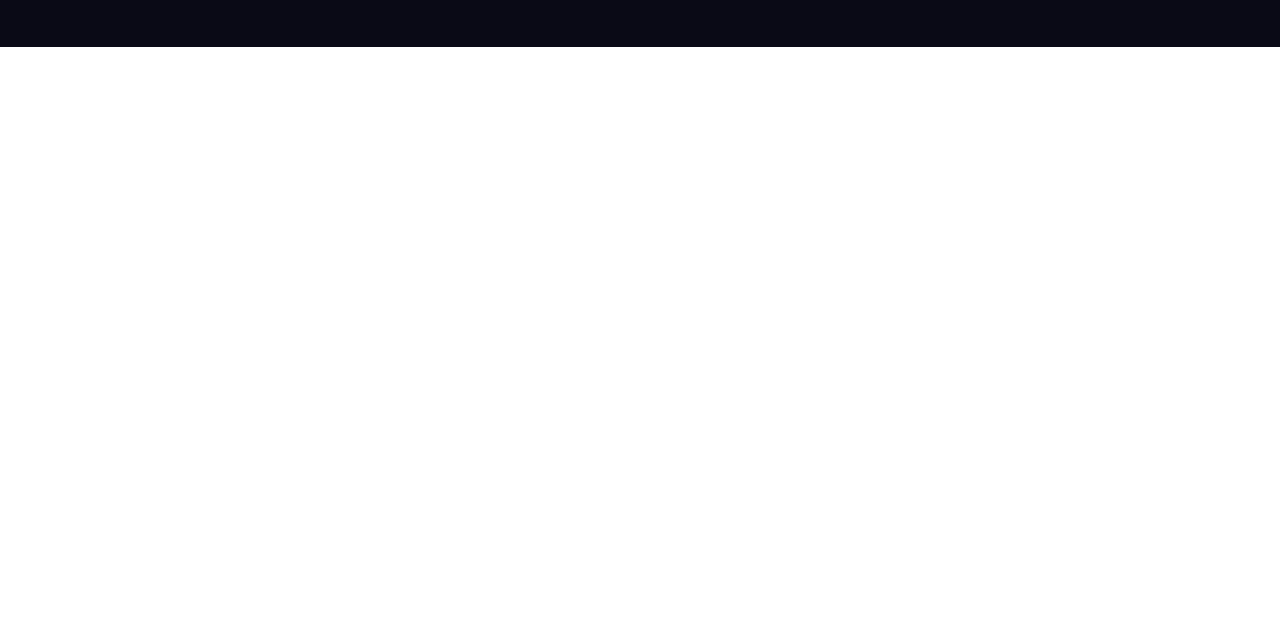
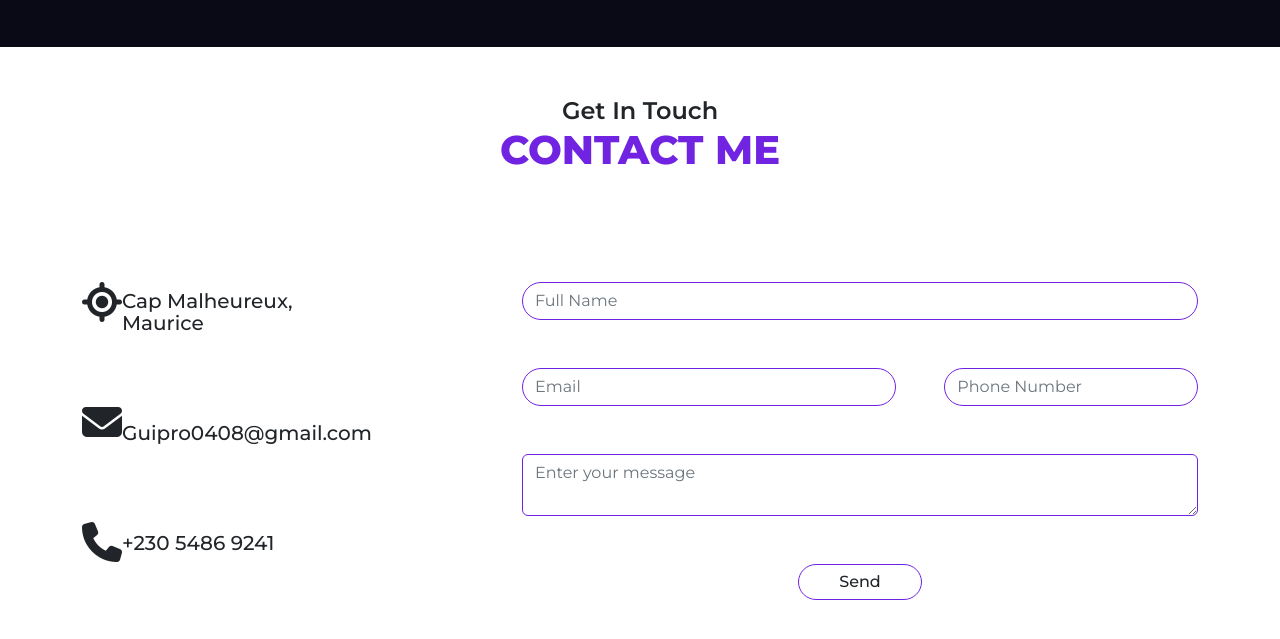
Before and after one commit to GuiPro0408/My-Portfolio, a website: page index.html in a window 1280 px wide. Shown: the part 4567-5206 px from the top of the page. Before the commit the page ends 4714 px from the top, so only its background shows below. Drawn offline with nearby package versions, Linux system fonts and the light colour scheme.

Commit message:
add contact form

```diff
--- a/CSS/Style.css
+++ b/CSS/Style.css
@@ -366,3 +366,67 @@ header .container {
 #portfolio .overlay .view-website:hover {
     background-position: right center;
 }
+
+
+/* CONTACT SECTION */
+
+#contact {
+    width: 100%;
+    display: flex;
+    justify-content: center;
+}
+
+#contact .container {
+    display: flex;
+    justify-content: center;
+    gap: 150px;
+}
+
+#contact ul {
+    padding: 0;
+    margin: 0;
+    height: 300px;
+    display: flex;
+    flex-direction: column;
+    justify-content: space-between;
+}
+
+#contact .infos {
+    display: flex;
+    width: 40%;
+    justify-content: space-between;
+}
+
+#contact .infos ul li {
+    margin-bottom: 20px;
+    font-weight: 500;
+    font-size: 20px;
+    line-height: 22px;
+}
+
+#contact .infos i {
+    text-align: center;
+    font-size: 40px;
+}
+
+#contact input,
+#contact button {
+    border-radius: 50px;
+    border: 1px solid#7123E2;
+}
+
+#contact textarea {
+    border: 1px solid#7123E2;
+}
+
+#contact .send-btn {
+    padding: 5px 40px;
+    font-weight: 500;
+}
+
+#contact .send-btn:hover {
+    background-color: #7123E2;
+}
+
+
+/* FOOTER SECTION */
--- a/index.html
+++ b/index.html
@@ -235,20 +235,48 @@
 
     <section id="contact">
         <div class="wrapper">
+            <div class="heading">
+                <h4>Get In Touch</h4>
+                <h1>CONTACT ME</h1>
+            </div>
             <div class="container">
                 <div class="infos">
-
+                    <ul>
+                        <li><i class="fa-solid fa-location-crosshairs"></i></li>
+                        <li><i class="fa-solid fa-envelope"></i></li>
+                        <li><i class="fa-solid fa-phone"></i></li>
+                    </ul>
+                    <ul class="py-2">
+                        <li>Cap Malheureux, Maurice</li>
+                        <li>Guipro0408@gmail.com</li>
+                        <li>+230 5486 9241</li>
+                    </ul>
                 </div>
 
-                <form action="" class="from">
-
+                <form class="row g-5">
+                    <div class="col-12">
+                        <input type="text" class="form-control" id="inputName" placeholder="Full Name">
+                    </div>
+                    <div class="col-md-7">
+                        <input type="email" class="form-control" id="inputEmail4" placeholder="Email">
+                    </div>
+                    <div class="col-md-5">
+                        <input type="tel" class="form-control" id="inputPassword4" placeholder="Phone Number">
+                    </div>
+                    <div class="col-12">
+                        <textarea class="form-control" placeholder="Enter your message" id="floatingTextarea"></textarea>
+                    </div>
+                    <div class="col-12 text-center">
+                        <button type="submit" class="btn btn-outline-dark send-btn">Send</button>
+                    </div>
                 </form>
             </div>
         </div>
     </section>
 
-    <script src="https://kit.fontawesome.com/2b3f3ea678.js" crossorigin="anonymous"></script>
-    <script src="https://cdn.jsdelivr.net/npm/bootstrap@5.2.0/dist/js/bootstrap.bundle.min.js" integrity="sha384-A3rJD856KowSb7dwlZdYEkO39Gagi7vIsF0jrRAoQmDKKtQBHUuLZ9AsSv4jD4Xa" crossorigin="anonymous"></script>
+    <script src="https://kit.fontawesome.com/956ab2c1ac.js" crossorigin="anonymous"></script>
+    <script src="https://cdn.jsdelivr.net/npm/@popperjs/core@2.11.5/dist/umd/popper.min.js" integrity="sha384-Xe+8cL9oJa6tN/veChSP7q+mnSPaj5Bcu9mPX5F5xIGE0DVittaqT5lorf0EI7Vk" crossorigin="anonymous"></script>
+    <script src="https://cdn.jsdelivr.net/npm/bootstrap@5.2.0/dist/js/bootstrap.min.js" integrity="sha384-ODmDIVzN+pFdexxHEHFBQH3/9/vQ9uori45z4JjnFsRydbmQbmL5t1tQ0culUzyK" crossorigin="anonymous"></script>
 </body>
 
 </html>
```
